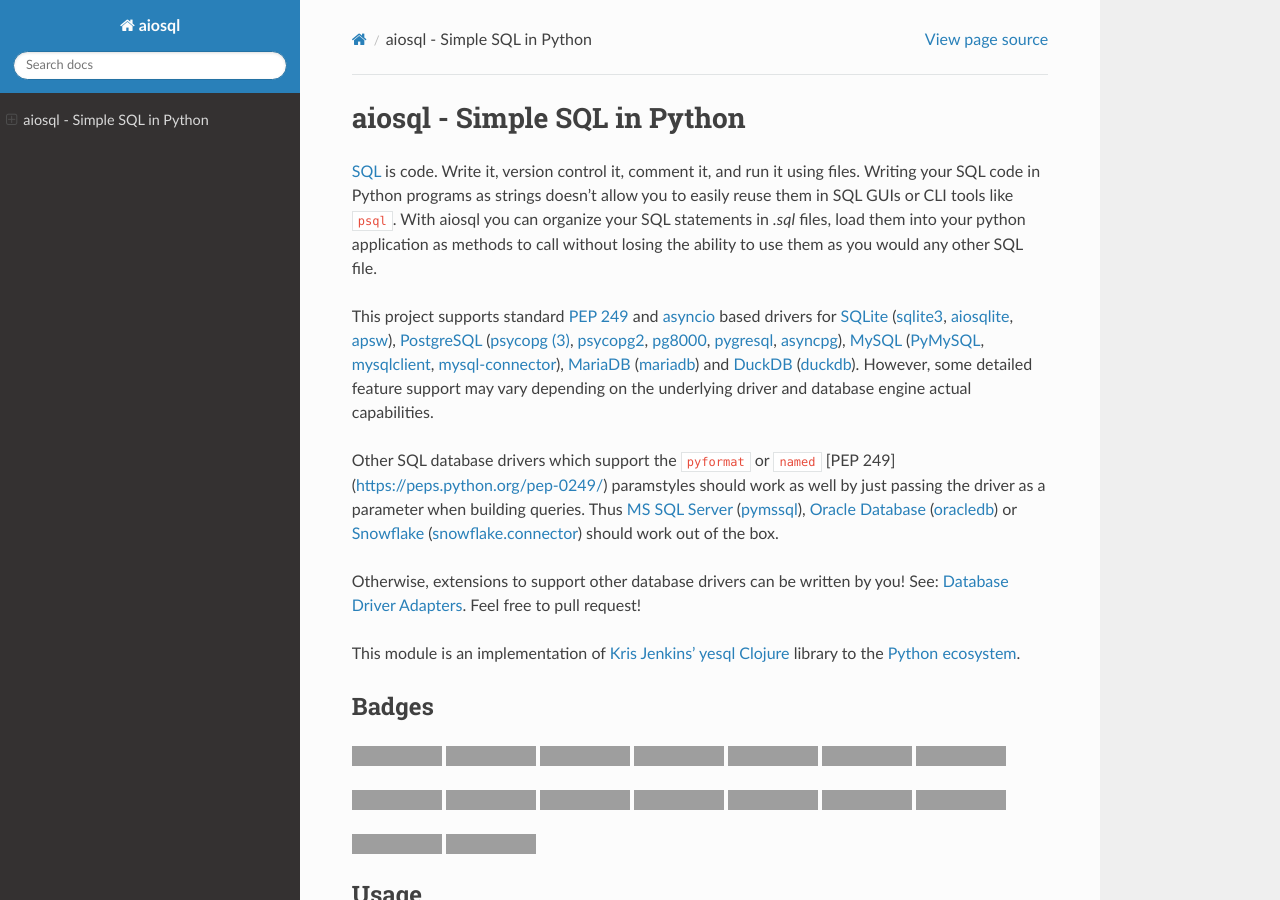
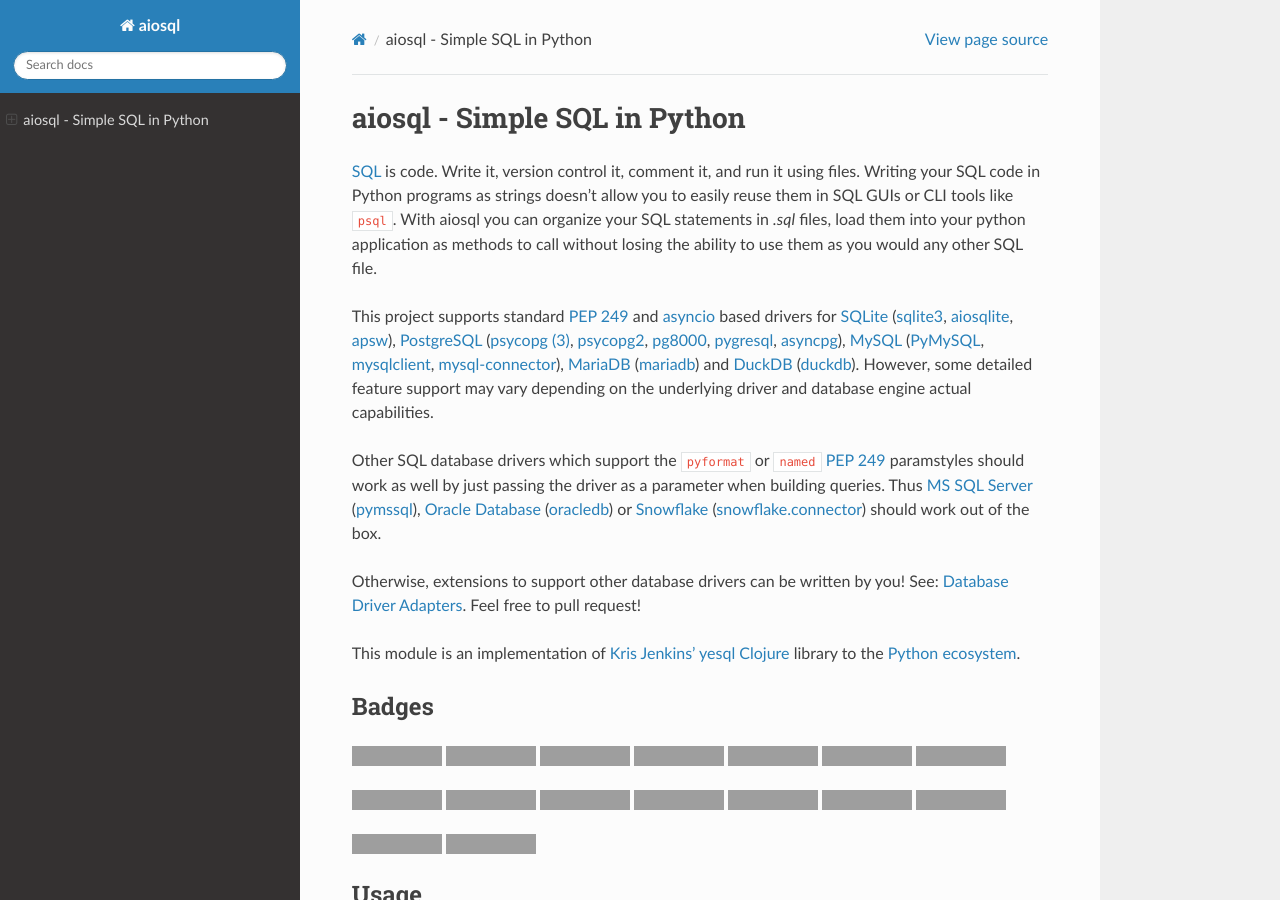
Before and after one commit to nackjicholson/aiosql, a Sphinx documentation site: the page built from docs/source/index.rst, in a window 1280 px wide and 900 px high, cut to the strip 0-900 px from the top of the window. Built offline with Sphinx 7.4.7 and the Read the Docs theme 2.0.0, drawn with Linux system fonts in a browser that asks for light colours; grey boxes are pictures that could not be loaded.

Commit message:
fixes for github CI

```diff
--- a/docs/source/index.rst
+++ b/docs/source/index.rst
@@ -36,7 +36,7 @@
 and database engine actual capabilities.
 
 Other SQL database drivers which support the ``pyformat`` or ``named``
-[PEP 249](https://peps.python.org/pep-0249/) paramstyles should work as well
+`PEP 249 <https://peps.python.org/pep-0249/>`__ paramstyles should work as well
 by just passing the driver as a parameter when building queries.  Thus
 `MS SQL Server <:https//en.wikipedia.org/wiki/Microsoft_SQL_Server>`__
 (`pymssql <https://pypi.org/project/pymssql/>`__),
```
Also changed, not shown: 1 other file.
